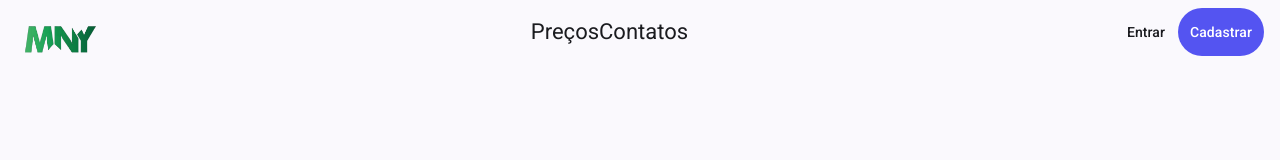
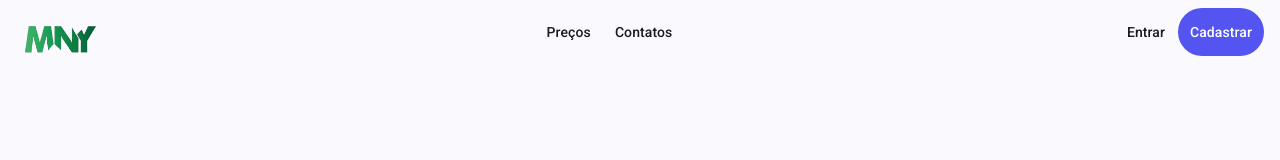
Before and after one commit to AndreLuizDSM/agendador-frontend, an Angular app: page / in a window 1280 px wide. Shown: the top 160 px of the page. Built offline with nearby package versions, Linux system fonts and the light colour scheme.

Commit message:
add disable button register by route

```diff
--- a/src/app/app.html
+++ b/src/app/app.html
@@ -1,2 +1,2 @@
-<app-top-menu></app-top-menu>
+<app-top-menu/>
 <router-outlet />
--- a/src/app/shared/components/global/top-menu/top-menu.html
+++ b/src/app/shared/components/global/top-menu/top-menu.html
@@ -7,12 +7,12 @@
   </span>
   <span class="spacer"></span>
 
-  <a>Preços</a>
-  <a>Contatos</a>
+  <a matButton>Preços</a>
+  <a matButton="">Contatos</a>
 
   <span class="spacer"></span>
 
   <button matButton class="login-button">Entrar</button>
-  <button matButton [routerLink]="['/register']" routerLinkActive="register" class="cad-button">Cadastrar</button>
+  <button matButton [routerLink]="['/register']" routerLinkActive="register" [disabled]="isOnRegister()" class="cad-button">Cadastrar</button>
 
 </mat-toolbar>
--- a/src/app/shared/components/global/top-menu/top-menu.scss
+++ b/src/app/shared/components/global/top-menu/top-menu.scss
@@ -22,6 +22,9 @@
     background-color: rgba(0, 0, 236, 0.664);
     color: white;
 }
+.app-toolbar-top-menu .cad-button:disabled {
+    background-color: rgba(105, 105, 105, 0.664);
+}
 
 .app-toolbar-top-menu .cad-button:hover {
     background-color: rgb(0, 0, 255);
--- a/src/app/shared/components/global/top-menu/top-menu.ts
+++ b/src/app/shared/components/global/top-menu/top-menu.ts
@@ -1,8 +1,9 @@
-import { Component } from '@angular/core';
+import { Component, OnDestroy, OnInit } from '@angular/core';
 import {MatIconModule} from '@angular/material/icon';
 import {MatButtonModule} from '@angular/material/button';
 import {MatToolbarModule} from '@angular/material/toolbar';
-import { RouterLink } from "@angular/router";
+import { NavigationEnd, Router, RouterLink } from "@angular/router";
+import { filter, Subscription } from 'rxjs';
 
 @Component({
   selector: 'app-top-menu',
@@ -11,6 +12,30 @@ import { RouterLink } from "@angular/router";
   templateUrl: './top-menu.html',
   styleUrl: './top-menu.scss',
 })
-export class TopMenu {
+export class TopMenu implements OnInit, OnDestroy {
+
+
   logoApp = 'assets/Logo-Mny.png';
+
+  rotaAtual: string = '';
+  inscricaoAtual!: Subscription;
+
+  constructor(private router: Router) {} // Injeção de dependência para acessar as rotas
+
+  ngOnInit(): void {
+    this.rotaAtual = this.router.url
+    this.inscricaoAtual = this.router.events
+    .pipe(filter(event => event instanceof NavigationEnd))
+    .subscribe((evento: NavigationEnd) => {
+      this.rotaAtual = evento.url
+      console.log('Rota atual2: ', this.rotaAtual)})
+  }
+
+  ngOnDestroy(): void {
+    this.inscricaoAtual.unsubscribe(); //Memory Leak
+  }
+
+  isOnRegister(): boolean {
+    return this.rotaAtual ==='/register'
+  }
 }
```
